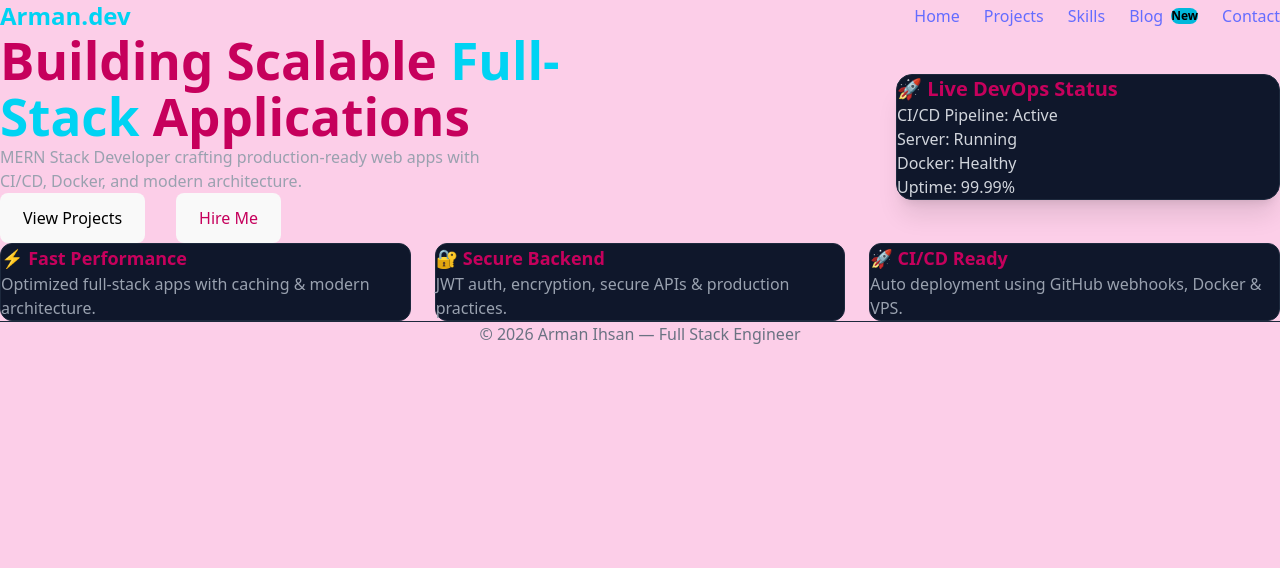
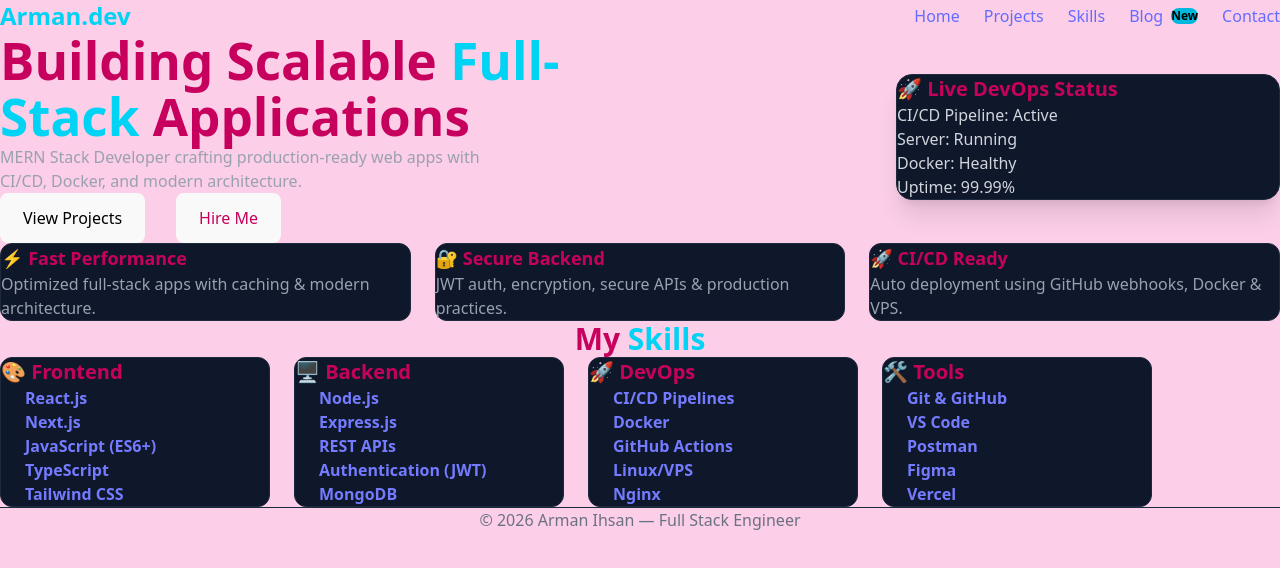
Before and after one commit to armanihsan-dev/CI-FrontEnd, a React (Vite) app: page / in a window 1280 px wide. Shown: the top 568 px of the page. Built offline with nearby package versions, Linux system fonts and the light colour scheme.

Commit message:
added skills section

```diff
--- a/src/App.jsx
+++ b/src/App.jsx
@@ -125,6 +125,62 @@ const App = () => {
         </div>
       </section>
 
+      <section className="py-20">
+        <h2 className="text-3xl font-bold text-center mb-12">
+          My <span className="text-cyan-400">Skills</span>
+        </h2>
+
+        <div className="grid md:grid-cols-4 sm:grid-cols-2 gap-6 max-w-6xl mx-auto">
+          {/* Frontend */}
+          <div className="bg-slate-900 border border-slate-800 rounded-xl p-6 hover:border-cyan-500 transition">
+            <h3 className="text-xl font-semibold mb-4">🎨 Frontend</h3>
+            <ul className="space-y-2 text-gray-400">
+              <li>React.js</li>
+              <li>Next.js</li>
+              <li>JavaScript (ES6+)</li>
+              <li>TypeScript</li>
+              <li>Tailwind CSS</li>
+            </ul>
+          </div>
+
+          {/* Backend */}
+          <div className="bg-slate-900 border border-slate-800 rounded-xl p-6 hover:border-cyan-500 transition">
+            <h3 className="text-xl font-semibold mb-4">🖥️ Backend</h3>
+            <ul className="space-y-2 text-gray-400">
+              <li>Node.js</li>
+              <li>Express.js</li>
+              <li>REST APIs</li>
+              <li>Authentication (JWT)</li>
+              <li>MongoDB</li>
+            </ul>
+          </div>
+
+          {/* DevOps */}
+          <div className="bg-slate-900 border border-slate-800 rounded-xl p-6 hover:border-cyan-500 transition">
+            <h3 className="text-xl font-semibold mb-4">🚀 DevOps</h3>
+            <ul className="space-y-2 text-gray-400">
+              <li>CI/CD Pipelines</li>
+              <li>Docker</li>
+              <li>GitHub Actions</li>
+              <li>Linux/VPS</li>
+              <li>Nginx</li>
+            </ul>
+          </div>
+
+          {/* Tools */}
+          <div className="bg-slate-900 border border-slate-800 rounded-xl p-6 hover:border-cyan-500 transition">
+            <h3 className="text-xl font-semibold mb-4">🛠️ Tools</h3>
+            <ul className="space-y-2 text-gray-400">
+              <li>Git & GitHub</li>
+              <li>VS Code</li>
+              <li>Postman</li>
+              <li>Figma</li>
+              <li>Vercel</li>
+            </ul>
+          </div>
+        </div>
+      </section>
+
       {/* FOOTER */}
       <footer className="border-t border-slate-800 pt-6 text-center text-gray-500">
         <p>© 2026 Arman Ihsan — Full Stack Engineer</p>
```
